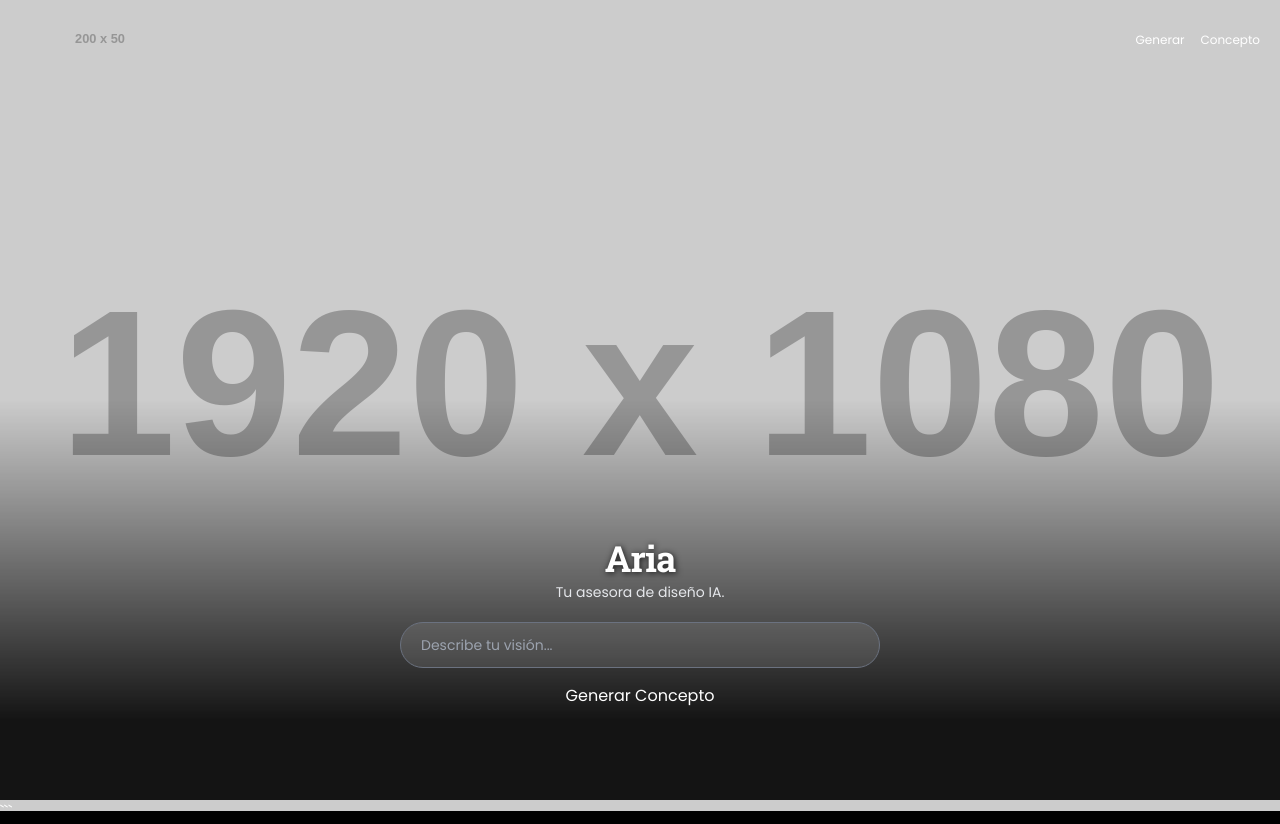
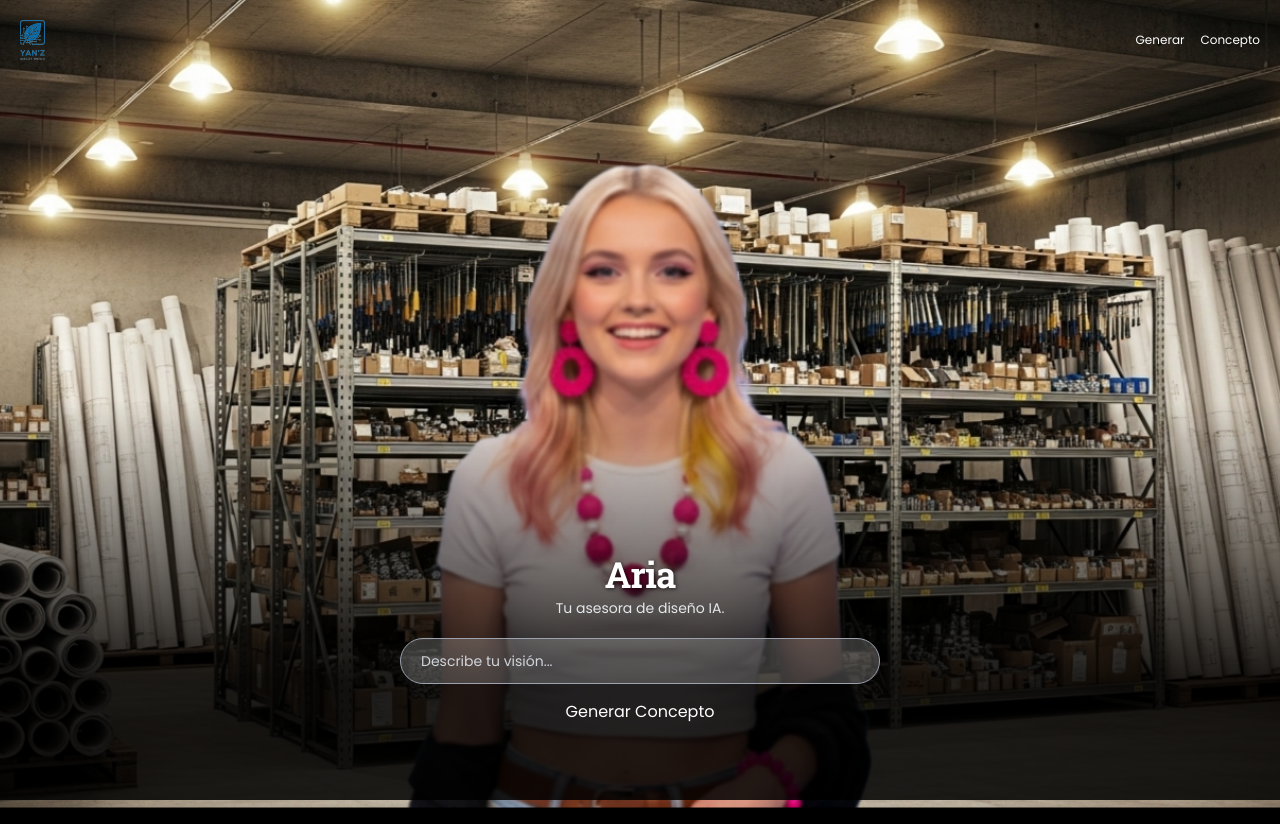
Before and after one commit to Yanzsmartwood2025/yanzai, a website: page index.html in a window 1280 px wide. After the commit the page ends 800 px from the top, so only its background shows below. Drawn offline with nearby package versions, Linux system fonts and the light colour scheme; placeholder pictures from the web are drawn by us.

Commit message:
Update index.html

````diff
--- a/index.html
+++ b/index.html
@@ -9,7 +9,7 @@
         @import url('https://fonts.googleapis.com/css2?family=Poppins:wght@400;500;600&family=Roboto+Slab:wght@700;800&display=swap');
         body { font-family: 'Poppins', sans-serif; }
         .font-display { font-family: 'Roboto Slab', serif; }
-        .text-shadow-strong { text-shadow: 1px 1px 6px rgba(0, 0, 0, 0.8); }
+        .text-shadow-strong { text-shadow: 1px 1px 4px rgba(0, 0, 0, 0.7); }
         .loader {
             width: 48px; height: 48px; border: 5px solid;
             border-color: #ffffff transparent;
@@ -17,17 +17,20 @@
             animation: rotation 1s linear infinite;
         }
         @keyframes rotation { 0% { transform: rotate(0deg); } 100% { transform: rotate(360deg); } }
-        .bg-overlay::before {
+
+        /* CAMBIO CLAVE: El overlay ahora es un gradiente solo en la parte inferior */
+        .bg-gradient-overlay::before {
             content: ''; position: absolute; top: 0; left: 0; right: 0; bottom: 0;
-            background: linear-gradient(to top, rgba(0,0,0,0.9) 10%, rgba(0,0,0,0) 50%);
-            z-index: 0;
+            background: linear-gradient(to top, rgba(0,0,0,0.85) 15%, transparent 50%);
+            z-index: 1; /* Se asegura que el gradiente esté sobre la imagen */
         }
+
         .pill-button {
             @apply bg-transparent text-white border-2 border-white/80 rounded-full px-6 py-2 text-xs font-semibold uppercase tracking-wider hover:bg-white hover:text-black transition-all duration-300;
         }
         @keyframes subtle-breathing {
             0% { transform: scale(1); }
-            50% { transform: scale(1.03); }
+            50% { transform: scale(1.02); } /* Animación más sutil */
             100% { transform: scale(1); }
         }
         .animated-avatar {
@@ -39,17 +42,16 @@
 
     <!-- Contenedor de la Imagen de Fondo -->
     <div class="fixed top-0 left-0 w-full h-full z-[-1]">
-        <!-- PRUEBA: URL de marcador de posición. Si ves esto, el código está bien. -->
-        <img src="https://placehold.co/1920x1080/333333/FFFFFF?text=AQU%C3%8D+VA+TU+IMAGEN" alt="Imagen de Fondo" class="animated-avatar object-cover object-left sm:object-center w-full h-full">
+        <img src="https://raw.githubusercontent.com/Yanzsmartwood2025/yanzai/main/Aria2.jpg" alt="Imagen de Fondo" class="animated-avatar object-cover object-center w-full h-full">
     </div>
-    <div class="bg-overlay fixed top-0 left-0 w-full h-full z-[-1]"></div>
+    <!-- Capa de gradiente oscuro desde abajo -->
+    <div class="bg-gradient-overlay fixed top-0 left-0 w-full h-full z-0"></div>
 
 
-    <!-- Header con Logo y Botones - Z-INDEX CORREGIDO -->
+    <!-- Header con Logo y Botones -->
     <header class="absolute top-0 left-0 right-0 p-4 sm:p-5 flex justify-between items-center z-30">
         <div>
-            <!-- PRUEBA: URL de marcador de posición para el logo. -->
-            <img src="https://placehold.co/200x50/FFFFFF/000000?text=Tu+Logo" alt="YAN'Z SMART WOOD Logo" class="h-8 sm:h-10">
+            <img src="https://raw.githubusercontent.com/Yanzsmartwood2025/yanzai/main/logoyanz.png" alt="YAN'Z SMART WOOD Logo" class="h-8 sm:h-10">
         </div>
         <div class="hidden sm:flex items-center gap-4">
             <button class="pill-button text-xs py-2">Generar</button>
@@ -57,10 +59,10 @@
         </div>
     </header>
 
-    <!-- Contenido Principal -->
-    <div class="relative w-full min-h-screen flex flex-col items-center justify-end text-center z-10">
+    <!-- Contenido Principal - Posición ajustada más abajo -->
+    <div class="relative w-full min-h-screen flex flex-col items-center justify-end text-center z-20">
 
-        <div class="w-full max-w-lg p-4 mb-10 sm:mb-16">
+        <div class="w-full max-w-lg p-4 mb-8 sm:mb-12">
             <h1 class="font-display text-3xl sm:text-4xl font-bold tracking-tight text-shadow-strong">
                 Aria
             </h1>
@@ -69,7 +71,7 @@
             </p>
 
             <div class="mt-5 w-full">
-                <input id="prompt-input" type="text" placeholder="Describe tu visión..." class="w-full px-5 py-3 text-sm bg-white/10 border border-gray-500 rounded-full focus:ring-2 focus:ring-indigo-400 focus:outline-none transition duration-200 placeholder:text-gray-400" />
+                <input id="prompt-input" type="text" placeholder="Describe tu visión..." class="w-full px-5 py-3 text-sm bg-white/20 border border-gray-400 rounded-full focus:ring-2 focus:ring-indigo-400 focus:outline-none transition duration-200 placeholder:text-gray-300" />
             </div>
 
             <div class="mt-4">
@@ -89,7 +91,7 @@
          <div id="result-container" class="w-full max-w-3xl"></div>
     </div>
 
-    <div id="loading-state" class="absolute inset-0 flex flex-col items-center justify-center bg-black/50 hidden z-40">
+    <div id="loading-state" class="absolute inset-0 flex flex-col items-center justify-center bg-black/70 backdrop-blur-sm hidden z-40">
         <div class="loader"></div>
         <p id="loading-message" class="text-gray-300 font-medium text-lg mt-4"></p>
     </div>
@@ -105,7 +107,7 @@
         const loadingMessage = document.getElementById('loading-message');
         const resultContainer = document.getElementById('result-container');
 
-        // Tu JavaScript se mantiene igual
+        // El resto del JavaScript no necesita cambios
         function speak(text) {
             speechSynthesis.cancel();
             const utterance = new SpeechSynthesisUtterance(text);
@@ -199,4 +201,3 @@
     </script>
 </body>
 </html>
-```
````
